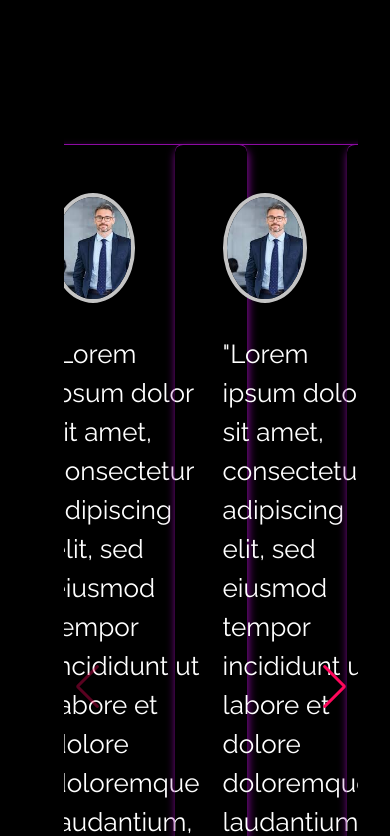
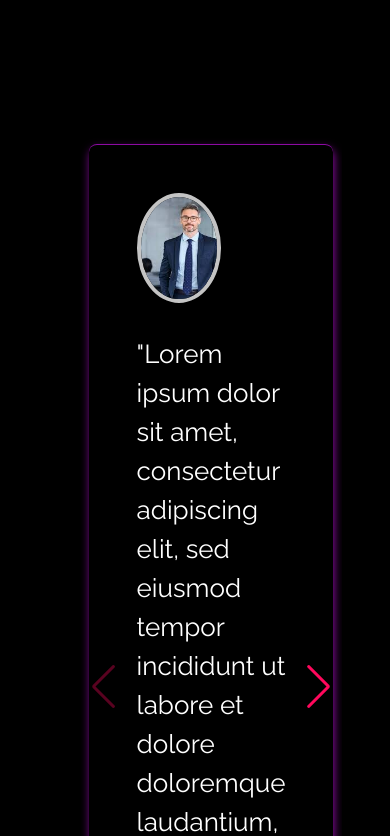
Before and after one commit to monobis/elasticmind-backup, a Next.js app: page / in a window 390 px wide. Shown: the part 9088-9924 px from the top of the page. Built offline with nearby package versions, Linux system fonts and the light colour scheme.

Commit message:
feat: :iphone: Configured responsive Slider

```diff
--- a/src/components/Slider/index.tsx
+++ b/src/components/Slider/index.tsx
@@ -1,3 +1,5 @@
+"use client";
+
 import styles from "./styles.module.css";
 import { Swiper } from "swiper/react";
 import "swiper/css";
@@ -7,6 +9,7 @@
 import "swiper/css/navigation";
 import "swiper/css/pagination";
 import "swiper/css/scrollbar";
+import { useEffect, useState } from "react";
 
 register();
 
@@ -15,11 +18,29 @@
 }
 
 export function Slider({ children }: SwiperProps) {
+  const [slidePerView, setSlidePerView] = useState(2);
+
+  useEffect(() => {
+    function handleResize() {
+      if (window.innerWidth < 1600) {
+        setSlidePerView(1);
+      } else {
+        setSlidePerView(2);
+      }
+    }
+
+    handleResize();
+
+    window.addEventListener("resize", handleResize);
+
+    return () => window.removeEventListener("resize", handleResize);
+  }, []);
+
   return (
     <main className={styles.container}>
       <Swiper
         className={styles.swiper}
-        slidesPerView={2}
+        slidesPerView={slidePerView}
         pagination={{ clickable: true }}
         navigation
         spaceBetween={50}
--- a/src/components/Slider/styles.module.css
+++ b/src/components/Slider/styles.module.css
@@ -1,3 +1,7 @@
+.container {
+  padding-inline: 1rem;
+}
+
 .swiper-button-prev,
 .swiper-button-next {
   --swiper-navigation-size: 44px;
```
